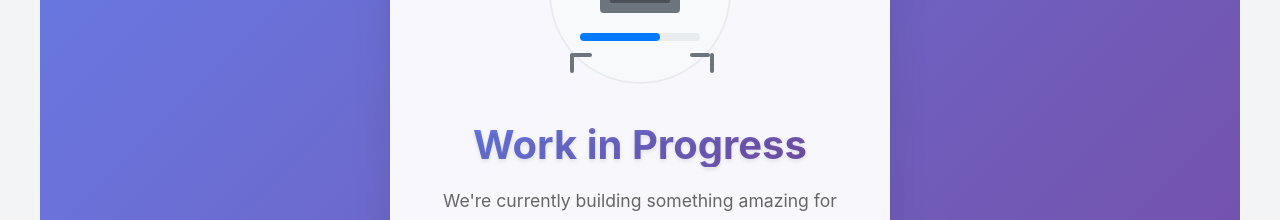
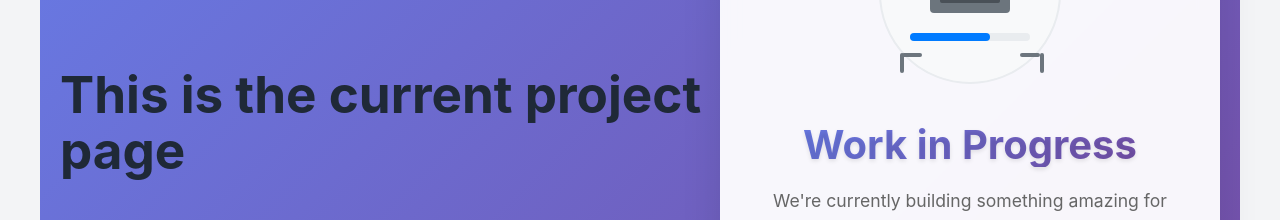
Before and after one commit to anuiytha/Believe-India-Frontend, a React (Vite) app: page /projects/current in a window 1280 px wide. Shown: the part 384-604 px from the top of the page. Built offline with nearby package versions, Linux system fonts and the light colour scheme; no server answers.

Commit message:
changed current project page

```diff
--- a/src/pages/initiatives/current.jsx
+++ b/src/pages/initiatives/current.jsx
@@ -4,6 +4,7 @@ import '../../styles.css';
 const Current = () => {
     return (
         <div className="completed-page">
+            <h1>This is the current project page</h1>
             <div className="work-in-progress-container">
                 <div className="work-in-progress-image">
                     <svg width="200" height="200" viewBox="0 0 200 200" fill="none" xmlns="http://www.w3.org/2000/svg">
```
